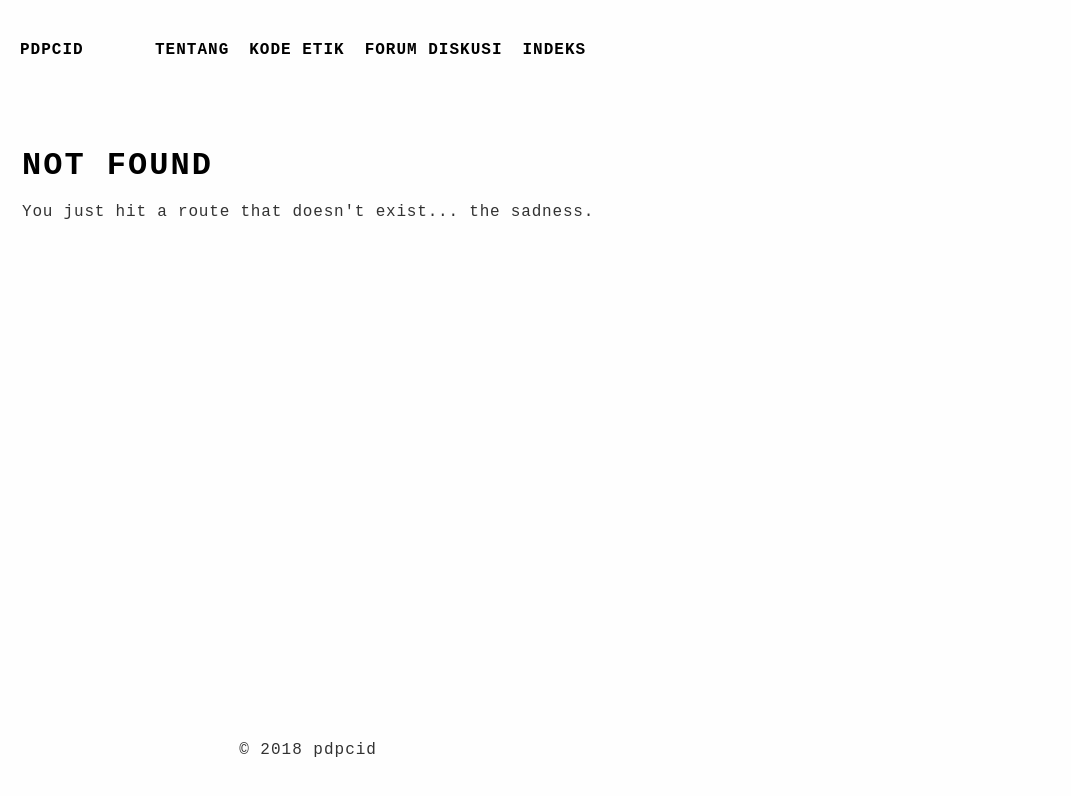
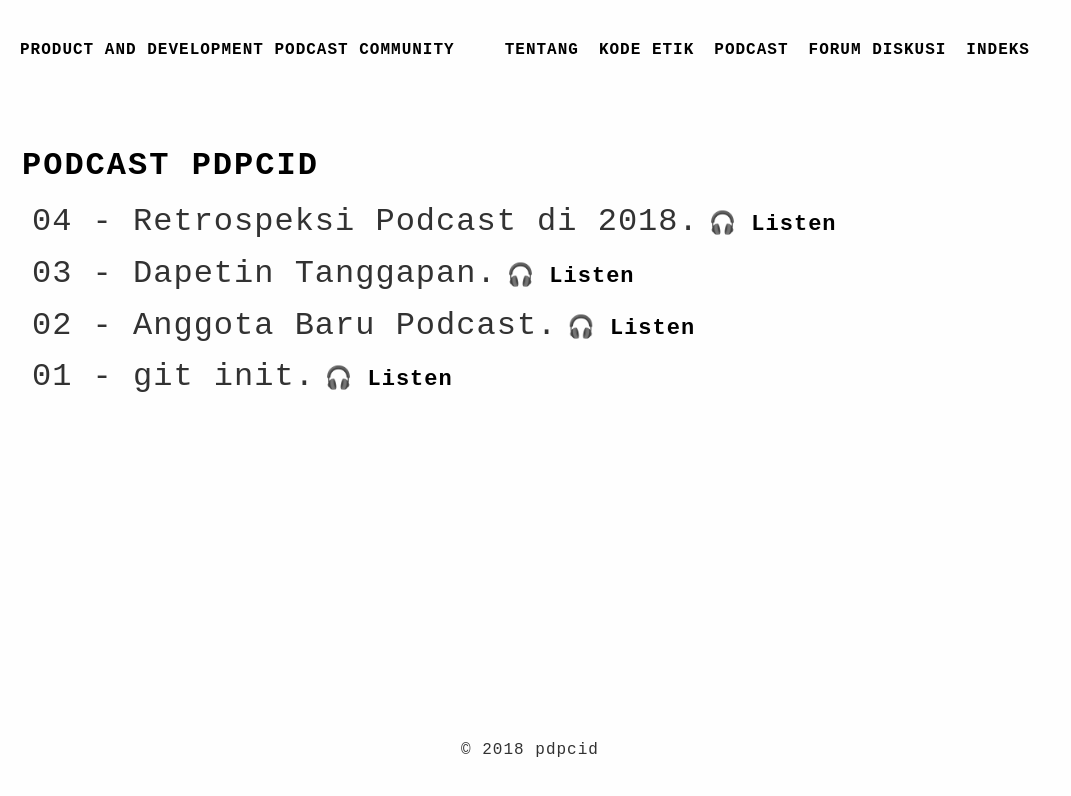
Before and after one commit to pdpcid/site, a Gatsby site: page /podcast in a window 1280 px wide. Before the commit this address had no page. Shown: the whole page, without its empty margins (0-1071 px from the left). Built offline with nearby package versions, Linux system fonts and the light colour scheme; Gatsby itself is replaced by a stand-in of ours.

Commit message:
Podcast episodes (#3)
* Add podcast episode page

* Add episodes

```diff
--- a/gatsby-config.js
+++ b/gatsby-config.js
@@ -1,6 +1,8 @@
 module.exports = {
   siteMetadata: {
-    title: 'pdpcid',
+    title: 'Product and Development Podcast Community',
+    description:
+      'Product & Development Podcast Community (PDPC) adalah komunitas yang terdiri dari para penyiar podcast yang murni membahas seputar produk dan pengembangannya. Apakah itu dari sisi manajerial proyek, perancangan arsitektur (backend, teknologi cloud), perancangan visualisasi (UI/UX), platform produk (Mobile / Desktop / Web), maupun teknologi yang dipakai secara spesifik. Mereka sangat berhasrat dengan topik ini sehingga tidak membahas hal-hal lain di luar itu secara kuantitatif (jumlah episode) maupun kualitatif (secara dalam).'
   },
   plugins: [
     'gatsby-plugin-react-helmet',
@@ -13,9 +15,17 @@ module.exports = {
         background_color: '#fefefe',
         theme_color: '#663399',
         display: 'minimal-ui',
-        icon: 'src/images/gatsby-icon.png', // This path is relative to the root of the site.
-      },
+        icon: 'src/images/gatsby-icon.png' // This path is relative to the root of the site.
+      }
     },
     'gatsby-plugin-offline',
-  ],
-}
+    `gatsby-transformer-remark`,
+    {
+      resolve: `gatsby-source-filesystem`,
+      options: {
+        name: `episodes`,
+        path: `${__dirname}/src/episodes`
+      }
+    }
+  ]
+};
--- a/src/components/header.js
+++ b/src/components/header.js
@@ -1,5 +1,5 @@
-import React from 'react'
-import { Link } from 'gatsby'
+import React from 'react';
+import { Link } from 'gatsby';
 
 const Header = ({ siteTitle }) => (
   <div>
@@ -16,6 +16,9 @@ const Header = ({ siteTitle }) => (
             <Link to="/kode">Kode Etik</Link>
           </li>
           <li>
+            <Link to="/podcast">Podcast</Link>
+          </li>
+          <li>
             <a href="#">Forum Diskusi</a>
           </li>
           <li>
@@ -25,6 +28,6 @@ const Header = ({ siteTitle }) => (
       </section>
     </nav>
   </div>
-)
+);
 
-export default Header
+export default Header;
--- /dev/null
+++ b/src/episodes/01/index.md
@@ -0,0 +1,9 @@
+---
+episode: "01"
+path: "/01-git-init"
+date: "2018-11-02"
+title: "git init."
+link: "https://anchor.fm/pdpcid/episodes/01---Okt-2018---git-init-e2bnsk"
+---
+
+Episode 1.
--- /dev/null
+++ b/src/episodes/02/index.md
@@ -0,0 +1,10 @@
+---
+episode: "02"
+path: "/02-anggota-baru"
+date: "2018-10-09"
+title: "Anggota Baru Podcast."
+audio: "https://d3ctxlq1ktw2nl.cloudfront.net/production/2018-9-6/4995684-44100-2-ec52c94cff3b4.m4a"
+link: "https://anchor.fm/pdpcid/episodes/02---Nov-2018---Anggota-Baru-Podcast-Dunia-Dalam-Desain--Podcast-Wicara-e2hneu"
+---
+
+Episode 2.
--- /dev/null
+++ b/src/episodes/03/index.md
@@ -0,0 +1,10 @@
+---
+episode: "03"
+path: "/03-dapetin-tanggapan"
+date: "2018-12-03"
+title: "Dapetin Tanggapan."
+audio: "https://d3ctxlq1ktw2nl.cloudfront.net/production/2018-9-6/4995684-44100-2-ec52c94cff3b4.m4a"
+link: "https://anchor.fm/pdpcid/episodes/03---Des-2018---Dapetin-Tanggapan--Gimana-Persiapan-Materi-Beserta-Narasumbernya-e2u10t"
+---
+
+Episode 3.
--- /dev/null
+++ b/src/episodes/04/index.md
@@ -0,0 +1,10 @@
+---
+episode: "04"
+path: "/04-retrospeksi-podcast-di-2018"
+date: "2019-01-04"
+title: "Retrospeksi Podcast di 2018."
+audio: "https://d3ctxlq1ktw2nl.cloudfront.net/production/2018-9-6/4995684-44100-2-ec52c94cff3b4.m4a"
+link: "https://anchor.fm/pdpcid/episodes/04---Jan-2019---Retrospeksi-Podcast-di-2018-e32bb8"
+---
+
+Episode 4.
--- /dev/null
+++ b/src/pages/podcast.js
@@ -0,0 +1,51 @@
+import React from 'react';
+import { graphql, Link } from 'gatsby';
+
+import Layout from '../components/layout';
+
+const IndexPodcast = ({ data }) => {
+  const { edges } = data.allMarkdownRemark;
+  return (
+    <Layout>
+      <h1>Podcast PDPCID</h1>
+      {edges.map(episode => {
+        const { frontmatter } = episode.node;
+        return (
+          <div key={frontmatter.path}>
+            <div
+              className="episodeNumber"
+              style={{ padding: 10, fontSize: 32 }}
+            >
+              {frontmatter.episode} - {frontmatter.title}
+              <span style={{ fontSize: 22, padding: 10 }}>
+                <a target="_blank" href={frontmatter.link}>
+                  🎧 Listen
+                </a>
+              </span>
+            </div>
+          </div>
+        );
+      })}
+    </Layout>
+  );
+};
+
+export const query = graphql`
+  query EpisodeQuery {
+    allMarkdownRemark(sort: { fields: [frontmatter___path], order: DESC }) {
+      edges {
+        node {
+          id
+          frontmatter {
+            title
+            path
+            date
+            link
+            episode
+          }
+        }
+      }
+    }
+  }
+`;
+export default IndexPodcast;
```
Also changed, not shown: package.json (+8 -6 lines), 2 other files.
